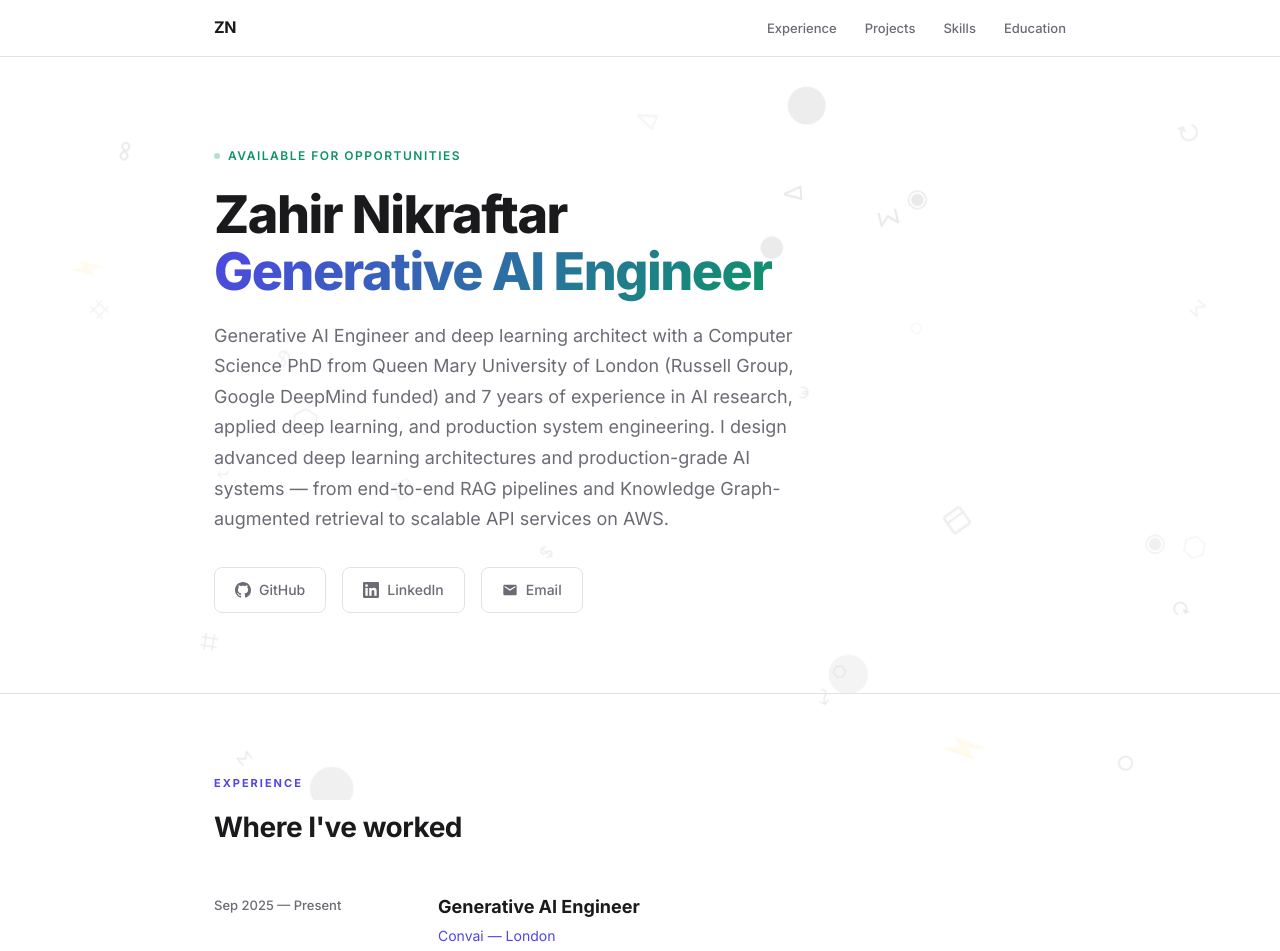
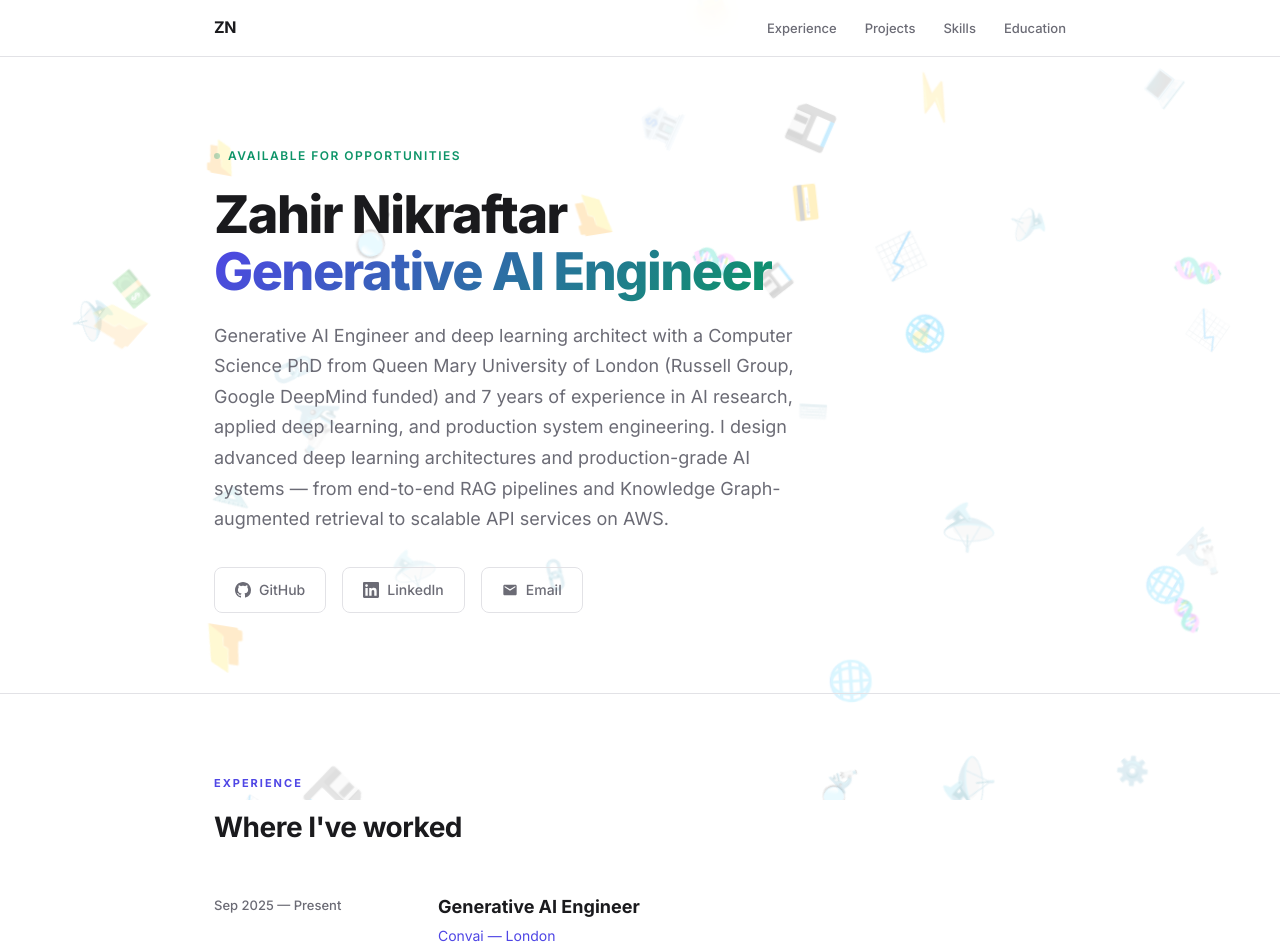
Before and after one commit to zahirnik/zahir-portfolio, a website: page index.html in a window 1280 px wide. Shown: the top 951 px of the page. Drawn offline with Linux system fonts and the light colour scheme.

Commit message:
Bold colorful floating emojis: AI, finance, computer, software

```diff
--- a/index.html
+++ b/index.html
@@ -39,14 +39,16 @@
   }
   .floating-bg .particle {
     position: absolute;
-    font-size: 22px;
-    opacity: 0.08;
+    font-size: 28px;
+    opacity: 0.18;
     animation: floatUp linear infinite;
     will-change: transform;
+    filter: saturate(1.4);
   }
   @keyframes floatUp {
-    0% { transform: translateY(110vh) rotate(0deg); }
-    100% { transform: translateY(-10vh) rotate(360deg); }
+    0% { transform: translateY(110vh) rotate(0deg) scale(1); }
+    50% { transform: translateY(50vh) rotate(180deg) scale(1.1); }
+    100% { transform: translateY(-10vh) rotate(360deg) scale(1); }
   }
   /* Ensure all content sits above particles */
   nav, .hero, .section, footer { position: relative; z-index: 1; }
@@ -549,32 +551,54 @@
 
 <script>
 (function() {
-  const symbols = [
-    // AI & Neural Networks
-    '\u2B22', '\u25C6', '\u2B21', '\u2B1F',
-    // Graph nodes & connections
-    '\u25CF', '\u25CB', '\u2B24', '\u25C9',
-    // Finance
-    '\u0024', '\u00A3', '\u20AC', '\u00A5',
-    // Math & Data
-    '\u03A3', '\u0394', '\u03BB', '\u221E',
-    // Agentic / Flow
-    '\u21BB', '\u2192', '\u21C4', '\u2933',
-    // Tech
-    '\u2699', '\u26A1', '\u2B13', '\u2317',
+  const items = [
+    // AI & Machine Learning
+    { icon: '\u{1F9E0}', color: '#e879f9' },  // brain
+    { icon: '\u{1F916}', color: '#818cf8' },  // robot
+    { icon: '\u{1F4A1}', color: '#fbbf24' },  // lightbulb
+    { icon: '\u{1F52C}', color: '#34d399' },  // microscope
+    // Computer & Software
+    { icon: '\u{1F4BB}', color: '#60a5fa' },  // laptop
+    { icon: '\u{1F5A5}', color: '#6366f1' },  // desktop
+    { icon: '\u{2699}\uFE0F', color: '#94a3b8' },  // gear
+    { icon: '\u{1F4BE}', color: '#a78bfa' },  // floppy disk
+    { icon: '\u{1F310}', color: '#22d3ee' },  // globe
+    { icon: '\u{1F517}', color: '#f472b6' },  // link / chain
+    { icon: '\u{1F512}', color: '#fb923c' },  // lock / security
+    { icon: '\u{2328}\uFE0F', color: '#94a3b8' },  // keyboard
+    // Finance & Business
+    { icon: '\u{1F4B0}', color: '#fbbf24' },  // money bag
+    { icon: '\u{1F4C8}', color: '#34d399' },  // chart up
+    { icon: '\u{1F4C9}', color: '#f87171' },  // chart down
+    { icon: '\u{1F4B3}', color: '#60a5fa' },  // credit card
+    { icon: '\u{1F3E6}', color: '#a78bfa' },  // bank
+    { icon: '\u{1F4B5}', color: '#4ade80' },  // dollar bill
+    { icon: '\u{1F4CA}', color: '#fb923c' },  // bar chart
+    // Data & Science
+    { icon: '\u{1F9EC}', color: '#c084fc' },  // DNA
+    { icon: '\u{26A1}', color: '#facc15' },  // lightning
+    { icon: '\u{1F680}', color: '#f97316' },  // rocket
+    { icon: '\u{1F50D}', color: '#38bdf8' },  // magnifier
+    { icon: '\u{1F4D0}', color: '#fb7185' },  // triangular ruler
+    // Network & Cloud
+    { icon: '\u{2601}\uFE0F', color: '#7dd3fc' },  // cloud
+    { icon: '\u{1F4E1}', color: '#a3e635' },  // satellite
+    { icon: '\u{1F50C}', color: '#fca5a5' },  // plug
+    { icon: '\u{1F4C2}', color: '#fdba74' },  // folder
   ];
 
   const container = document.getElementById('floatingBg');
-  const count = 35;
+  const count = 40;
 
   for (let i = 0; i < count; i++) {
+    const item = items[Math.floor(Math.random() * items.length)];
     const el = document.createElement('span');
     el.className = 'particle';
-    el.textContent = symbols[Math.floor(Math.random() * symbols.length)];
+    el.textContent = item.icon;
     el.style.left = Math.random() * 100 + '%';
-    el.style.fontSize = (14 + Math.random() * 20) + 'px';
-    el.style.opacity = 0.04 + Math.random() * 0.07;
-    el.style.animationDuration = (18 + Math.random() * 30) + 's';
+    el.style.fontSize = (20 + Math.random() * 22) + 'px';
+    el.style.opacity = 0.12 + Math.random() * 0.14;
+    el.style.animationDuration = (20 + Math.random() * 28) + 's';
     el.style.animationDelay = -(Math.random() * 40) + 's';
     container.appendChild(el);
   }
```
